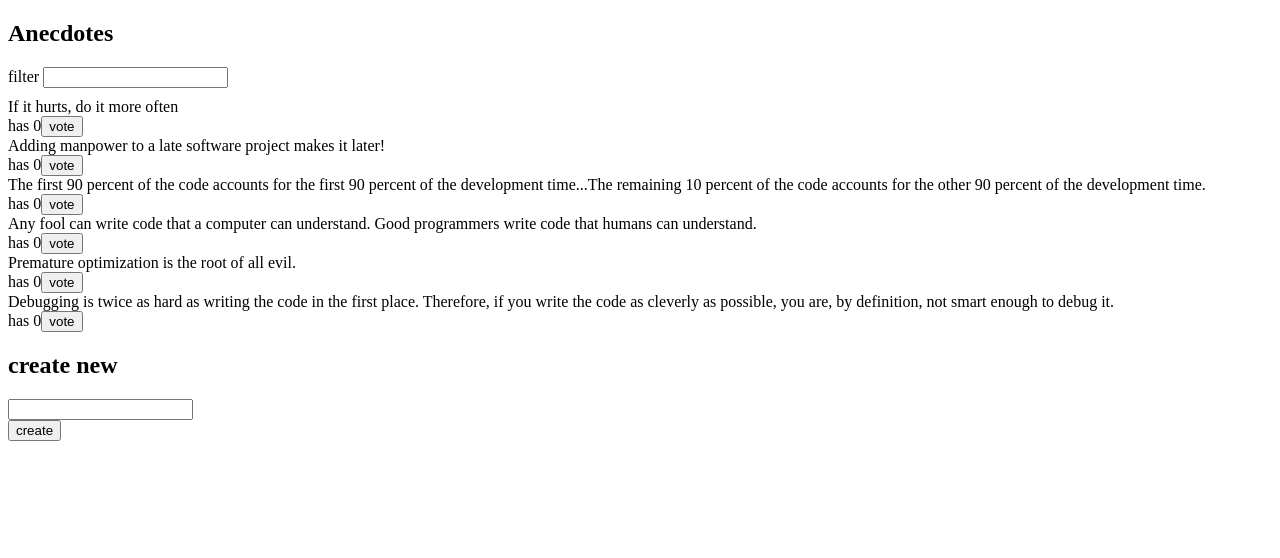
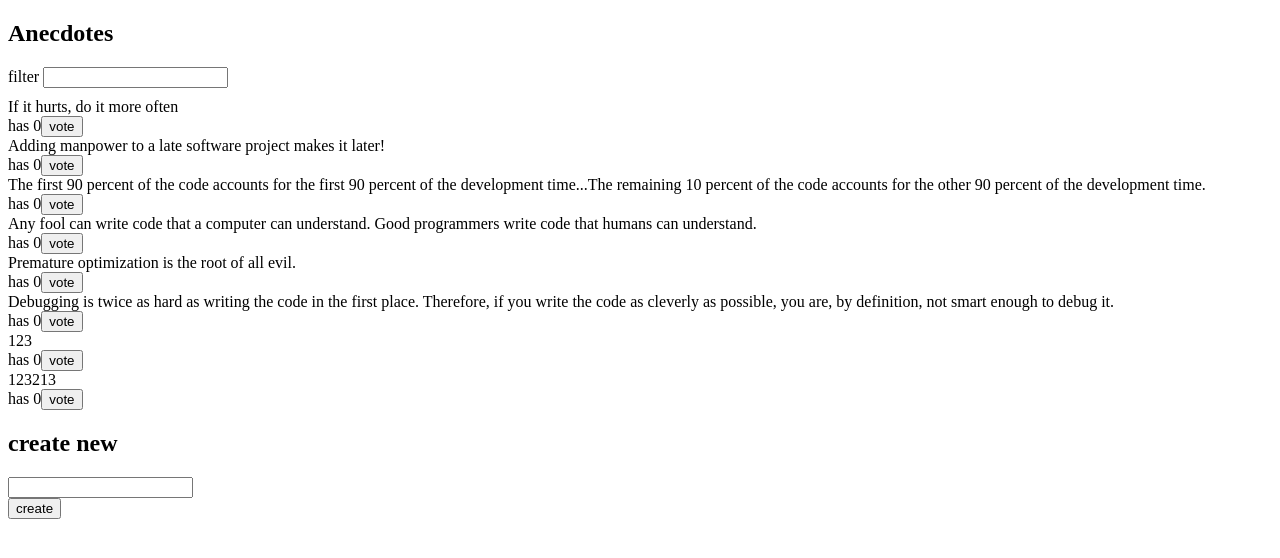
Before and after one commit to Evan224/fullStackAssignment, a React (Create React App) app in the folder part6/redux-anecdotes/: page / in a window 1280 px wide. Shown: the top 558 px of the page. Built offline with nearby package versions, Linux system fonts and the light colour scheme; data requests are answered from the project's data file.

Commit message:
6.14 Anecdotes and the backend, step2

```diff
--- /dev/null
+++ b/part6/redux-anecdotes/db.json
@@ -0,0 +1,61 @@
+{
+  "posts": [
+    {
+      "id": 1,
+      "title": "json-server",
+      "author": "typicode"
+    }
+  ],
+  "comments": [
+    {
+      "id": 1,
+      "body": "some comment",
+      "postId": 1
+    }
+  ],
+  "profile": {
+    "name": "typicode"
+  },
+  "anecdotes": [
+    {
+      "content": "If it hurts, do it more often",
+      "id": 1,
+      "votes": 0
+    },
+    {
+      "content": "Adding manpower to a late software project makes it later!",
+      "id": 2,
+      "votes": 0
+    },
+    {
+      "content": "The first 90 percent of the code accounts for the first 90 percent of the development time...The remaining 10 percent of the code accounts for the other 90 percent of the development time.",
+      "id": 3,
+      "votes": 0
+    },
+    {
+      "content": "Any fool can write code that a computer can understand. Good programmers write code that humans can understand.",
+      "id": 4,
+      "votes": 0
+    },
+    {
+      "content": "Premature optimization is the root of all evil.",
+      "id": 5,
+      "votes": 0
+    },
+    {
+      "content": "Debugging is twice as hard as writing the code in the first place. Therefore, if you write the code as cleverly as possible, you are, by definition, not smart enough to debug it.",
+      "id": 6,
+      "votes": 0
+    },
+    {
+      "content": "123",
+      "votes": 0,
+      "id": 7
+    },
+    {
+      "content": "123213",
+      "votes": 0,
+      "id": 8
+    }
+  ]
+}
--- a/part6/redux-anecdotes/package.json
+++ b/part6/redux-anecdotes/package.json
@@ -7,6 +7,7 @@
     "@testing-library/jest-dom": "^5.16.4",
     "@testing-library/react": "^13.1.1",
     "@testing-library/user-event": "^14.1.1",
+    "axios": "^0.27.2",
     "react": "^18.1.0",
     "react-dom": "^18.1.0",
     "react-redux": "^8.0.1",
@@ -15,6 +16,7 @@
     "web-vitals": "^2.1.4"
   },
   "scripts": {
+    "server": "json-server -p3001 --watch db.json",
     "start": "react-scripts start",
     "build": "react-scripts build",
     "test": "react-scripts test",
@@ -37,5 +39,8 @@
       "last 1 firefox version",
       "last 1 safari version"
     ]
+  },
+  "devDependencies": {
+    "json-server": "^0.17.0"
   }
 }
--- a/part6/redux-anecdotes/src/App.js
+++ b/part6/redux-anecdotes/src/App.js
@@ -3,8 +3,18 @@
 import AnecdoteList from './components/AnecdoteList'
 import Notification from './components/Notification'
 import Filter from './components/Filter'
+import { useEffect } from 'react'
+import anecdoteService from './services/anecdote'
+import { setAnecdotes } from './reducers/anecdoteReducer'
+import { useDispatch } from 'react-redux'
+
 const App = () => {
-
+  const dispatch = useDispatch()
+  useEffect(() => {
+    anecdoteService.getAll().then(anecdotes =>
+      dispatch(setAnecdotes(anecdotes))
+    )
+  },[dispatch])
 
   return (
     <div>
--- a/part6/redux-anecdotes/src/components/AnecdoteForm.js
+++ b/part6/redux-anecdotes/src/components/AnecdoteForm.js
@@ -1,15 +1,16 @@
 import { useDispatch } from 'react-redux'
 import { addAnecdote} from '../reducers/anecdoteReducer'
 import { setNotification,hideNotification } from '../reducers/notificationReducer'
-
+import anecdoteService from '../services/anecdote'
 
 const AnecdoteForm = () => {
     const dispatch = useDispatch()
-    const add = (event) => {
+    const add = async (event) => {
         event.preventDefault()
         const content = event.target.anecdote.value
         event.target.anecdote.value = ''
-        dispatch(addAnecdote(content))
+        const newAnecdote = await anecdoteService.createNew(content)
+        dispatch(addAnecdote(newAnecdote))
         dispatch(setNotification(`You added '${content}'`))
         setTimeout(() => {
             dispatch(hideNotification())
--- a/part6/redux-anecdotes/src/components/AnecdoteList.js
+++ b/part6/redux-anecdotes/src/components/AnecdoteList.js
@@ -9,6 +9,7 @@
           return b.votes - a.votes
         })
       })
+    console.log(anecdotes,'anecdotes')
     const filter=useSelector(({ filter }) => filter)
     const dispatch = useDispatch()
 
--- a/part6/redux-anecdotes/src/components/Filter.js
+++ b/part6/redux-anecdotes/src/components/Filter.js
@@ -6,7 +6,6 @@
     const handleChange = (event) => {
 
         event.preventDefault()
-        // event.target.anecdote.value = ''
         const content=event.target.value;
         dispatch(setFilter(content))
     }
--- a/part6/redux-anecdotes/src/index.js
+++ b/part6/redux-anecdotes/src/index.js
@@ -17,6 +17,7 @@
 })
 
 
+
 ReactDOM.createRoot(document.getElementById('root')).render(
   <Provider store={store}>
     <App />
--- a/part6/redux-anecdotes/src/reducers/anecdoteReducer.js
+++ b/part6/redux-anecdotes/src/reducers/anecdoteReducer.js
@@ -24,7 +24,7 @@
 
 const anecdoteSlice = createSlice({
   name: 'anecdotes',
-  initialState,
+  initialState:[],
   reducers: {
     addVote(state, action){
       const id = action.payload
@@ -38,15 +38,16 @@
       )
     },
     addAnecdote(state, action){
-      const newAnecdote = {
-        content: action.payload,
-        id: getId(),
-        votes: 0
-      }
-      return state.concat(newAnecdote)
+      return [...state,action.payload]
+    },
+    setAnecdotes(state, action){
+      return action.payload
+    },
+    appendAnecdote(state, action){
+      return state.concat(action.payload)
     }
   }
 })
 
-export const { addVote, addAnecdote } = anecdoteSlice.actions
+export const { addVote, addAnecdote,setAnecdotes,appendAnecdote} = anecdoteSlice.actions
 export default anecdoteSlice.reducer
--- /dev/null
+++ b/part6/redux-anecdotes/src/services/anecdote.js
@@ -0,0 +1,16 @@
+import axios from 'axios'
+
+const baseUrl = 'http://localhost:3001/anecdotes'
+
+const getAll = async () => {
+  const response = await axios.get(baseUrl)
+  return response.data
+}
+
+const createNew = async (content) => {
+  const object = { content, votes: 0 }
+  const response = await axios.post(baseUrl, object)
+  return response.data
+}
+
+export default { getAll, createNew }
```
Also changed, not shown: 1 other file (tests, documents, lock files or other folders).
